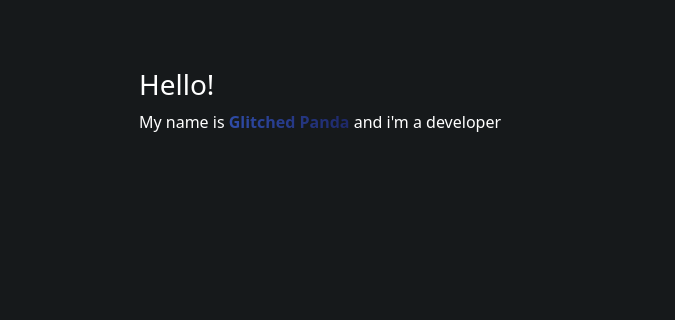
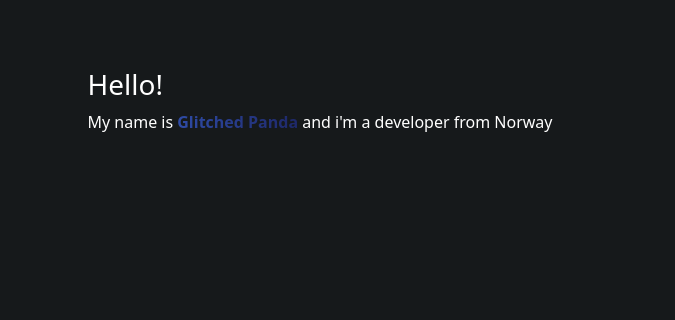
Before and after one commit to GlitchedPanda/glitchedpanda.github.io, a plain HTML site: page index.html in a window 1280 px wide. Shown: the part 357-677 px from the top of the page, 0-675 px from the left. Drawn offline with Linux system fonts and the light colour scheme.

Commit message:
Added text i forgot to add in the previous commit

```diff
--- a/index.html
+++ b/index.html
@@ -48,7 +48,7 @@
         <div class="col-lg-6 d-flex justify-content-center align-items-center" style="height: 100vh">
           <div class="">
             <h3>Hello!</h1>
-            <p>My name is <strong class="blue-gradient-text">Glitched Panda</strong> and i'm a developer</p>
+            <p>My name is <strong class="blue-gradient-text">Glitched Panda</strong> and i'm a developer from Norway</p>
           </div>
         </div>
         <div class="col-lg-6 d-flex align-items-center justify-content-center">
```
